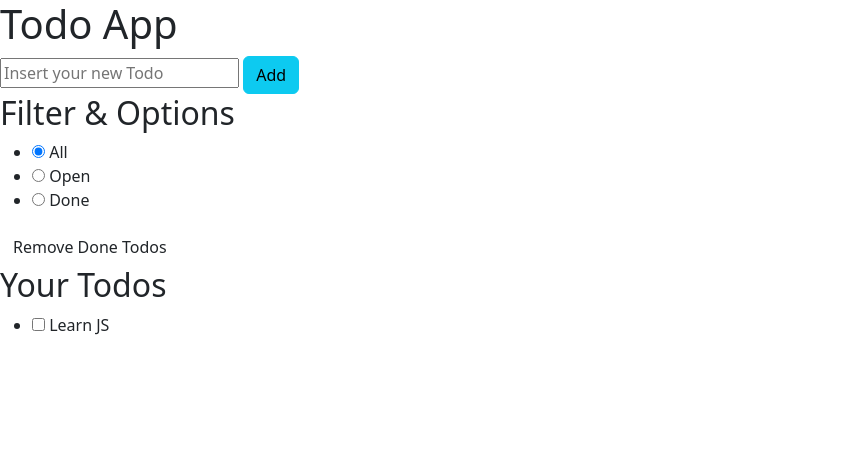
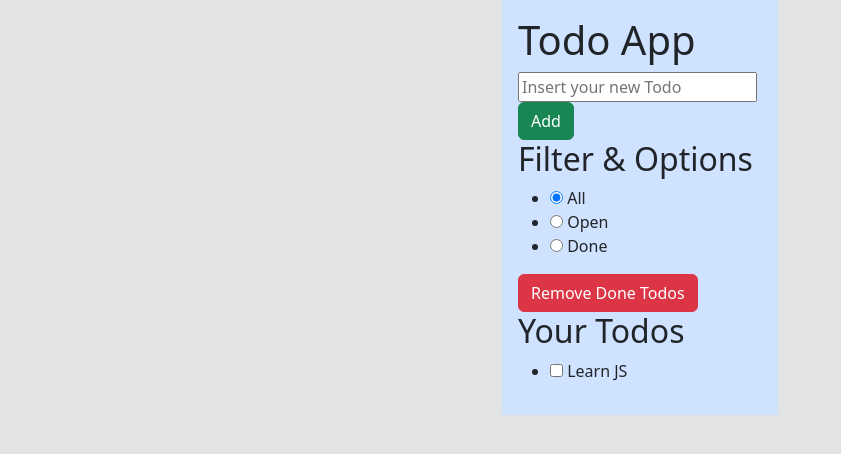
Before and after one commit to MM90Cobra/rest-and-restful, a website: page 00-rest-and-restful-backends/02-todo-app-with-todo-api/index.html in a window 1280 px wide. Shown: the whole page, without its empty margins (0-841 px from the left). Drawn offline with nearby package versions, Linux system fonts and the light colour scheme; no server answers.

Commit message:
first steps with bootstraps

```diff
--- a/00-rest-and-restful-backends/02-todo-app-with-todo-api/index.html
+++ b/00-rest-and-restful-backends/02-todo-app-with-todo-api/index.html
@@ -9,20 +9,21 @@
     <link rel="stylesheet" href="style.css" />
 </head>
 
-<body>
-    <header>
+<body class="container bg-secondary-subtle" style="width: 300px;">
+    <div class="col bg-primary-subtle p-3" style="width: 100%;">
+        <header class="row">
             <h1>Todo App</h1>
         </header>
-    <main>
-        <form id="input-box">
+        <main class="row">
+            <form class="" id="input-box">
                 <input type="text" name="description" id="description" placeholder="Insert your new Todo" />
 
-            <button class="btn btn-info" id="btn-add">Add</button>
+                <button class="col btn btn-success" id="btn-add">Add</button>
             </form>
 
-        <form>
-            <h2>Filter & Options</h2>
-            <ul id="filter-options">
+            <form class="">
+                <h2 class="">Filter & Options</h2>
+                <ul class="" id="filter-options">
                     <li>
                         <input type="radio" name="filter" id="all" checked />
                         <label for="all">All</label>
@@ -36,17 +37,20 @@
                         <label for="done">Done</label>
                     </li>
                 </ul>
-            <button class="btn btn-" id="btn-remove">Remove Done Todos</button>
+                <button class="btn btn-danger" id="btn-remove">Remove Done Todos</button>
             </form>
 
             <h2>Your Todos</h2>
+            <div>
                 <ul id="todos-output">
                     <li>
                         <input type="checkbox" name="todo-1" id="todo-1" />
                         <label for="todo-1">Learn JS</label>
                     </li>
                 </ul>
+            </div>
         </main>
+    </div>
     <script src="script.js"></script>
 </body>
 
```
Lines whose indentation alone changed are shown as unchanged.
